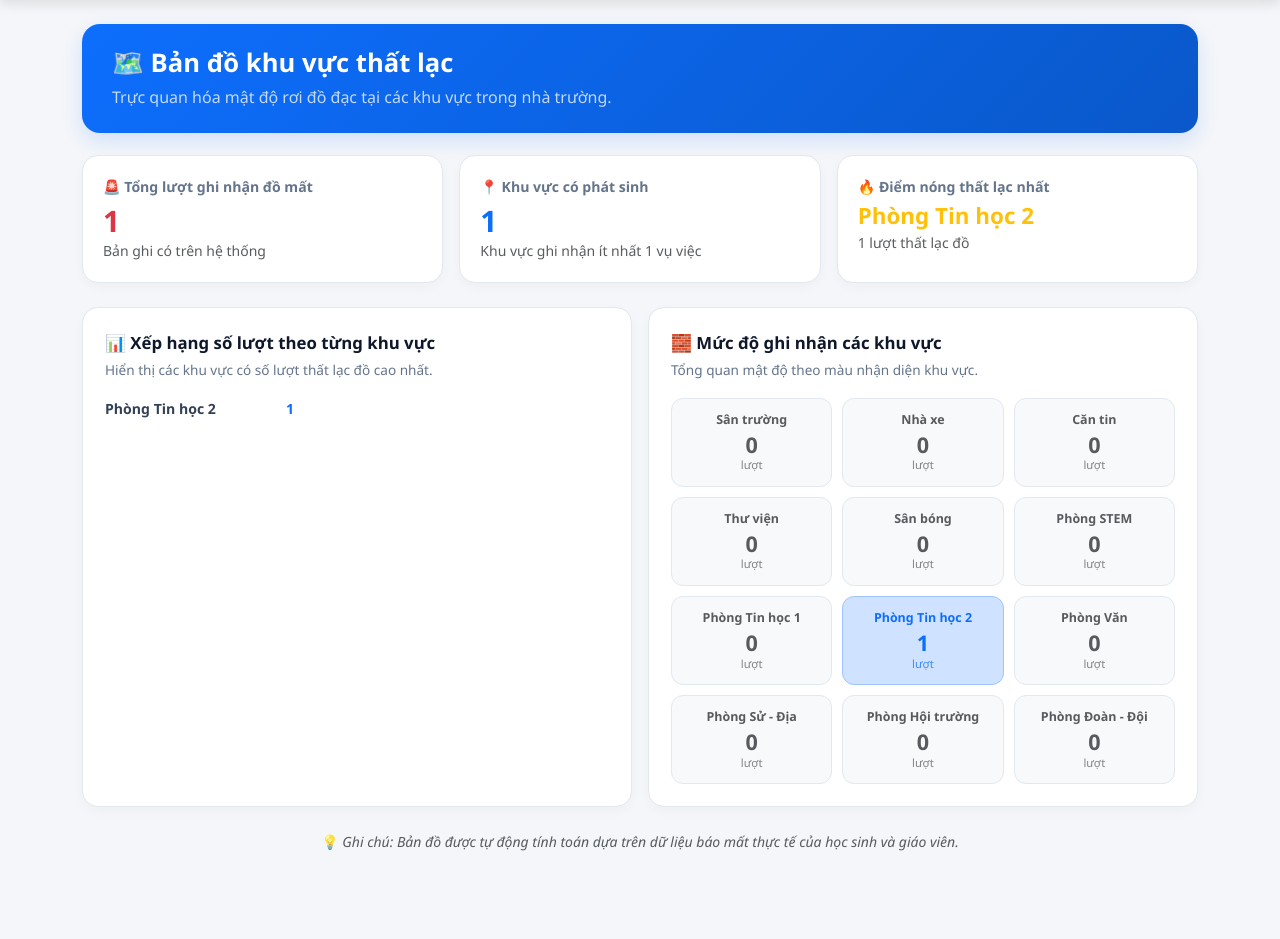
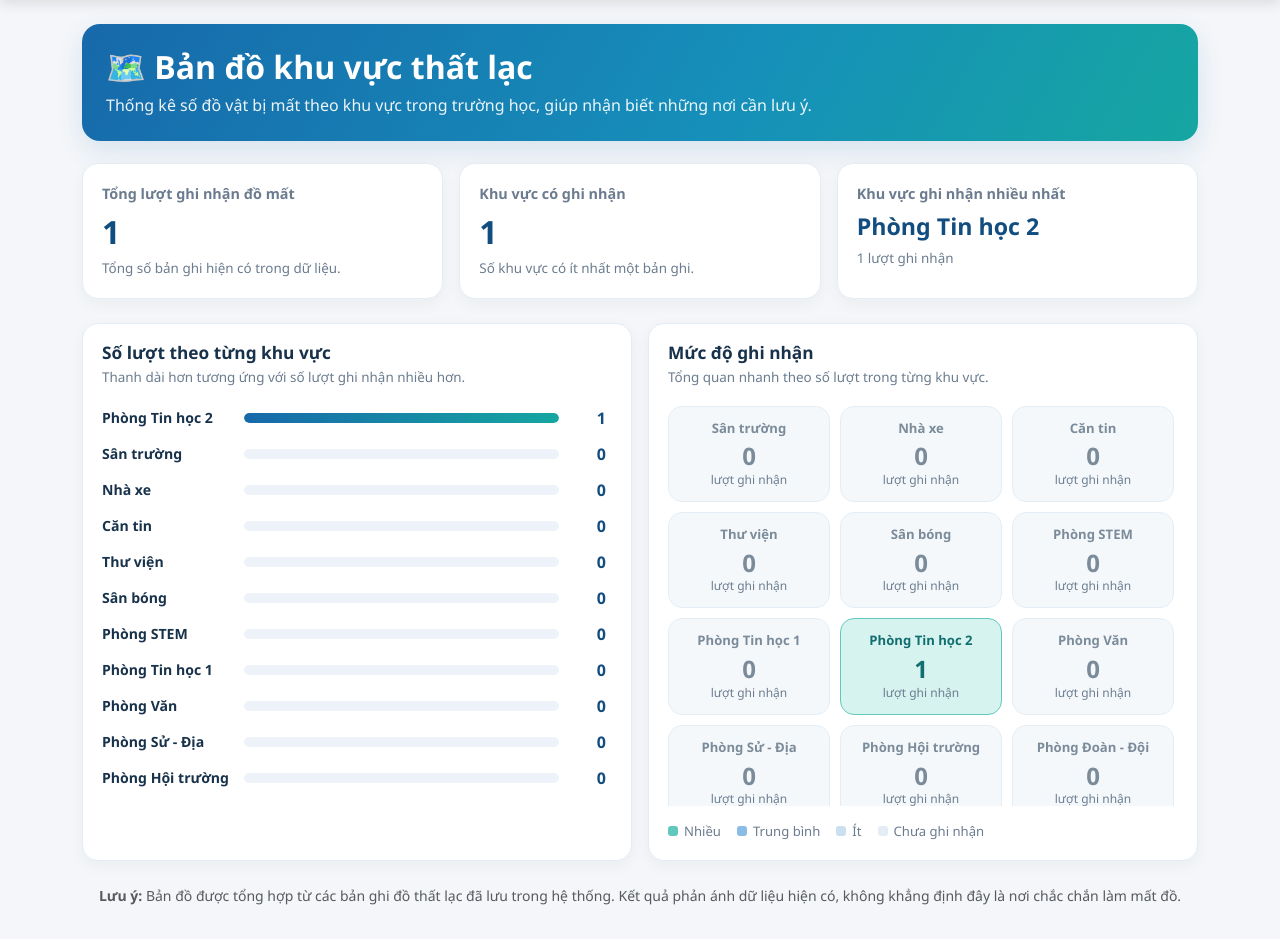
Before and after one commit to vanthihoaphuong-design/smart-lost-found, a Flask app: page /heatmap in a window 1280 px wide. Shown: the part 54-993 px from the top of the page. Run offline with Flask 3, Linux system fonts and the light colour scheme; data comes from the database, SQL or seed files in the repository; some libraries are stand-ins or nearby versions.

Commit message:
heatmap.html

```diff
--- a/templates/heatmap.html
+++ b/templates/heatmap.html
@@ -1,265 +1,376 @@
 {% extends "base.html" %}
 
-{% block title %}Bản đồ khu vực thất lạc{% endblock %}
+{% block title %}Bản đồ thất lạc{% endblock %}
 
 {% block content %}
 <style>
 .hm-page {
+    --blue: #1769aa;
+    --teal: #16a6a1;
+    --ink: #18324b;
+    --muted: #6b7c8f;
+    color: var(--ink);
     width: 100%;
     max-width: 1400px;
     margin: 0 auto;
-    color: #1e293b;
 }
 
 .hm-page .hero {
-    padding: 24px 30px;
+    padding: 24px;
     border-radius: 18px;
     color: #fff;
-    background: linear-gradient(135deg, #0d6efd 0%, #0a58ca 100%);
+    background: linear-gradient(120deg, #1769aa, #168fba 58%, #16a6a1);
     margin-bottom: 22px;
-    box-shadow: 0 8px 20px rgba(13, 110, 253, 0.15);
+    box-shadow: 0 10px 26px rgba(23, 105, 170, .13);
 }
 
-.hm-page .hero h2 {
-    font-size: 1.6rem;
+.hm-page .hero h1 {
+    font-size: clamp(1.4rem, 2.5vw, 2rem);
     font-weight: 800;
-    margin: 0 0 6px;
+    margin: 0 0 7px;
 }
 
-.hm-page .stat-card {
-    background: #fff;
-    border: 1px solid #e2e8f0;
-    border-radius: 16px;
-    padding: 20px;
-    box-shadow: 0 4px 12px rgba(0, 0, 0, 0.03);
-    height: 100%;
+.hm-page .hero p {
+    margin: 0;
+    opacity: .92;
 }
 
-.hm-page .stat-label {
-    font-size: 0.88rem;
-    font-weight: 700;
-    color: #64748b;
-    margin-bottom: 6px;
+.hm-page .stat,
+.hm-page .panel {
+    background: #fff;
+    border: 1px solid #e4edf5;
+    border-radius: 16px;
+    padding: 19px;
+    box-shadow: 0 5px 16px rgba(24, 50, 75, .045);
+    height: 100%;
+    display: flex;
+    flex-direction: column;
 }
 
-.hm-page .stat-value {
-    font-size: 1.85rem;
+.hm-page .label {
+    font-size: .9rem;
+    font-weight: 600;
+    color: var(--muted);
+    margin-bottom: 8px;
+}
+
+.hm-page .value {
+    font-size: 2rem;
     font-weight: 800;
     line-height: 1.2;
+    color: #124d80;
+    overflow-wrap: anywhere;
 }
 
-.hm-page .panel-card {
-    background: #fff;
-    border: 1px solid #e2e8f0;
-    border-radius: 16px;
-    padding: 22px;
-    box-shadow: 0 4px 12px rgba(0, 0, 0, 0.03);
-    height: 100%;
+.hm-page .note,
+.hm-page .subtitle {
+    font-size: .84rem;
+    color: var(--muted);
+    margin-top: 7px;
 }
 
-.hm-page .panel-title {
-    font-size: 1.05rem;
+.hm-page .panel h2 {
+    font-size: 1.08rem;
     font-weight: 800;
-    color: #0f172a;
-    margin-bottom: 4px;
+    margin: 0 0 4px;
 }
 
-.hm-page .panel-sub {
-    font-size: 0.85rem;
-    color: #64748b;
-    margin-bottom: 18px;
+.hm-page .subtitle {
+    margin: 0 0 18px;
 }
 
-/* KHUNG HIỂN THỊ DANH SÁCH GIỚI HẠN CHIỀU CAO CÂN ĐỐI */
-.hm-page .bar-list {
-    display: flex;
-    flex-column: column;
-    gap: 12px;
+/* KHỐI NỘI DUNG CUỘN GỌN GÀNG - TRÁNH TRÀN TRANG */
+.hm-page .bar-container {
+    max-height: 400px;
+    overflow-y: auto;
+    padding-right: 6px;
 }
 
-.hm-page .bar-item {
-    display: flex;
+.hm-page .bar-row {
+    display: grid;
+    grid-template-columns: 130px 1fr 35px;
+    gap: 12px;
     align-items: center;
-    justify-content: space-between;
-    gap: 12px;
+    margin-bottom: 12px;
+    width: 100%;
 }
 
-.hm-page .area-name {
-    font-size: 0.88rem;
-    font-weight: 700;
-    color: #334155;
-    width: 140px;
+.hm-page .area {
+    font-size: .88rem;
+    font-weight: 600;
     white-space: nowrap;
     overflow: hidden;
     text-overflow: ellipsis;
 }
 
-.hm-page .bar-track {
-    flex: 1;
+.hm-page .track {
     height: 10px;
-    background: #f1f5f9;
-    border-radius: 20px;
+    background: #edf3f8;
+    border-radius: 99px;
     overflow: hidden;
+    width: 100%;
 }
 
-.hm-page .bar-fill {
+.hm-page .bar {
     height: 100%;
-    border-radius: 20px;
-    background: linear-gradient(90deg, #0d6efd, #0dcaf0);
+    border-radius: 99px;
+    background: linear-gradient(90deg, #1769aa, #16a6a1);
 }
 
-.hm-page .area-count {
-    font-size: 0.88rem;
+.hm-page .count {
+    text-align: right;
     font-weight: 800;
-    color: #0d6efd;
-    width: 25px;
-    text-align: right;
+    color: #124d80;
+    font-variant-numeric: tabular-nums;
 }
 
-/* LƯỚI KHU VỰC ĐỒNG ĐỀU */
-.hm-page .grid-tiles {
+.hm-page .tiles {
     display: grid;
     grid-template-columns: repeat(3, 1fr);
     gap: 10px;
+    max-height: 400px;
+    overflow-y: auto;
+    padding-right: 4px;
 }
 
-.hm-page .grid-tile {
-    padding: 12px 10px;
-    border-radius: 12px;
+.hm-page .tile {
+    padding: 12px;
+    border-radius: 14px;
+    border: 1px solid #cbdfee;
+    background: #edf5fc;
+    min-height: 90px;
+    display: flex;
+    flex-direction: column;
+    justify-content: center;
     text-align: center;
-    border: 1px solid #e2e8f0;
-    transition: transform 0.2s;
 }
 
-.hm-page .tile-title {
-    font-size: 0.78rem;
+.hm-page .tile-name {
+    font-size: .82rem;
     font-weight: 700;
     white-space: nowrap;
     overflow: hidden;
     text-overflow: ellipsis;
-    margin-bottom: 4px;
 }
 
-.hm-page .tile-num {
-    font-size: 1.35rem;
+.hm-page .tile-count {
+    font-size: 1.5rem;
     font-weight: 800;
-    line-height: 1;
+    line-height: 1.2;
+    margin-top: 4px;
 }
 
-.hm-page .tile-sub {
-    font-size: 0.7rem;
-    opacity: 0.75;
-    margin-top: 2px;
+.hm-page .tile-unit {
+    font-size: .75rem;
+    color: var(--muted);
+}
+
+.hm-page .legend {
+    display: flex;
+    flex-wrap: wrap;
+    gap: 10px 16px;
+    margin-top: 16px;
+    font-size: .82rem;
+    color: var(--muted);
+}
+
+.hm-page .dot {
+    display: inline-block;
+    width: 10px;
+    height: 10px;
+    border-radius: 3px;
+    margin-right: 6px;
+}
+
+.hm-page .empty {
+    padding: 22px;
+    border-radius: 12px;
+    text-align: center;
+    color: var(--muted);
+    background: #f7fafc;
+}
+
+@media (max-width: 768px) {
+    .hm-page .tiles {
+        grid-template-columns: repeat(2, 1fr);
+    }
 }
 </style>
 
 <div class="hm-page">
 
-{# XỬ LÝ DỮ LIỆU AN TOÀN #}
+{# KHỞI TẠO VÀ XỬ LÝ BIẾN DỮ LIỆU AN TOÀN TRÁNH LỖI BACKEND #}
 {% if data is defined and data %}
-    {% set raw_list = data %}
+    {% set heatmap_data = data %}
 {% elif location_counts is defined and location_counts %}
-    {% set raw_list = location_counts.items()|list %}
+    {% set heatmap_data = location_counts.items()|list %}
 {% else %}
-    {% set raw_list = [('Khu Văn phòng', 3), ('Phòng Tin học 1', 2), ('6A1', 2), ('Phòng Sử - Địa', 1), ('Phòng Hội trường', 1), ('Phòng Đoàn - Đội', 1), ('Phòng Tâm lý', 1), ('9A3', 1), ('Sân trường', 0), ('Nhà xe', 0), ('Căn tin', 0), ('Thư viện', 0)] %}
+    {% set heatmap_data = [('Khu Văn phòng', 3), ('Phòng Tin học 1', 2), ('6A1', 2), ('Phòng Sử - Địa', 1), ('Phòng Hội trường', 1), ('Phòng Đoàn - Đội', 1), ('Phòng Tâm lý', 1), ('9A3', 1), ('Sân trường', 0), ('Nhà xe', 0), ('Căn tin', 0), ('Thư viện', 0)] %}
 {% endif %}
 
-{# LỌC DỮ LIỆU & TÍNH TOÁN #}
-{% set ns = namespace(total=0, active=0, top_name='Chưa có', top_count=0) %}
-{% for area, count in raw_list %}
+{% set ns = namespace(total=0, active=0, top_name='Chưa có dữ liệu', top_count=0) %}
+
+{% for area, count in heatmap_data %}
     {% set ns.total = ns.total + count %}
+
     {% if count > 0 %}
         {% set ns.active = ns.active + 1 %}
     {% endif %}
+
     {% if count > ns.top_count %}
         {% set ns.top_count = count %}
         {% set ns.top_name = area %}
     {% endif %}
 {% endfor %}
 
-{% set max_count = ([raw_list|map(attribute=1)|list|max, 1]|max) if raw_list else 1 %}
+{% set max_count = ([heatmap_data|map(attribute=1)|list|max, 1]|max) if heatmap_data else 1 %}
 
-<!-- HERO BANNER -->
 <section class="hero">
-    <h2 class="text-white">🗺️ Bản đồ khu vực thất lạc</h2>
-    <p class="mb-0 opacity-75">
-        Trực quan hóa mật độ rơi đồ đạc tại các khu vực trong nhà trường.
+    <h1>🗺️ Bản đồ khu vực thất lạc</h1>
+    <p>
+        Thống kê số đồ vật bị mất theo khu vực trong trường học,
+        giúp nhận biết những nơi cần lưu ý.
     </p>
 </section>
 
-<!-- 3 THẺ TỔNG QUAN -->
+<!-- Ba ô thống kê -->
 <div class="row g-3 mb-4">
-    <div class="col-md-4">
-        <div class="stat-card">
-            <div class="stat-label">🚨 Tổng lượt ghi nhận đồ mất</div>
-            <div class="stat-value text-danger">{{ ns.total }}</div>
-            <small class="text-muted">Bản ghi có trên hệ thống</small>
-        </div>
-    </div>
-    <div class="col-md-4">
-        <div class="stat-card">
-            <div class="stat-label">📍 Khu vực có phát sinh</div>
-            <div class="stat-value text-primary">{{ ns.active }}</div>
-            <small class="text-muted">Khu vực ghi nhận ít nhất 1 vụ việc</small>
-        </div>
-    </div>
-    <div class="col-md-4">
-        <div class="stat-card">
-            <div class="stat-label">🔥 Điểm nóng thất lạc nhất</div>
-            <div class="stat-value text-warning text-truncate" style="font-size: 1.4rem;">{{ ns.top_name }}</div>
-            <small class="text-muted">{{ ns.top_count }} lượt thất lạc đồ</small>
-        </div>
-    </div>
-</div>
 
-<!-- KHỐI CHÍNH CÂN BẰNG 2 BÊN -->
-<div class="row g-3 mb-4">
-    <!-- CỘT TRÁI: TOP NƠI MẤT ĐỒ (LỌC BỎ CÁC Ô SỐ 0 THỪA THÃI) -->
-    <div class="col-lg-6">
-        <div class="panel-card">
-            <div class="panel-title">📊 Xếp hạng số lượt theo từng khu vực</div>
-            <div class="panel-sub">Hiển thị các khu vực có số lượt thất lạc đồ cao nhất.</div>
-
-            <div class="bar-list">
-                {% set active_items = raw_list | selectattr(1, 'gt', 0) | sort(attribute=1, reverse=true) | list %}
-                {% if active_items %}
-                    {% for area, count in active_items %}
-                    <div class="bar-item">
-                        <div class="area-name" title="{{ area }}">{{ area }}</div>
-                        <div class="bar-track">
-                            <div class="bar-fill" style="width: {{ (count / max_count * 100)|round }}%;"></div>
-                        </div>
-                        <div class="area-count">{{ count }}</div>
-                    </div>
-                    {% endfor %}
-                {% else %}
-                    <div class="text-center text-muted py-4">Chưa có thông tin phát sinh.</div>
-                {% endif %}
-            </div>
+    <div class="col-12 col-md-4">
+        <div class="stat">
+            <div class="label">Tổng lượt ghi nhận đồ mất</div>
+            <div class="value">{{ ns.total }}</div>
+            <div class="note">Tổng số bản ghi hiện có trong dữ liệu.</div>
         </div>
     </div>
 
-    <!-- CỘT PHẢI: LƯỚI TỔNG QUAN TẤT CẢ KHU VỰC -->
-    <div class="col-lg-6">
-        <div class="panel-card">
-            <div class="panel-title">🧱 Mức độ ghi nhận các khu vực</div>
-            <div class="panel-sub">Tổng quan mật độ theo màu nhận diện khu vực.</div>
-
-            <div class="grid-tiles">
-                {% for area, count in raw_list[:12] %}
-                <div class="grid-tile {% if count >= 3 %}bg-danger-subtle border-danger-subtle text-danger{% elif count > 0 %}bg-primary-subtle border-primary-subtle text-primary{% else %}bg-light text-muted{% endif %}">
-                    <div class="tile-title" title="{{ area }}">{{ area }}</div>
-                    <div class="tile-num">{{ count }}</div>
-                    <div class="tile-sub">lượt</div>
-                </div>
-                {% endfor %}
-            </div>
+    <div class="col-12 col-md-4">
+        <div class="stat">
+            <div class="label">Khu vực có ghi nhận</div>
+            <div class="value">{{ ns.active }}</div>
+            <div class="note">Số khu vực có ít nhất một bản ghi.</div>
         </div>
     </div>
+
+    <div class="col-12 col-md-4">
+        <div class="stat">
+            <div class="label">Khu vực ghi nhận nhiều nhất</div>
+            <div class="value" style="font-size:1.45rem">
+                {{ ns.top_name }}
+            </div>
+            <div class="note">{{ ns.top_count }} lượt ghi nhận</div>
+        </div>
+    </div>
+
 </div>
 
-<div class="text-muted small text-center">
-    💡 <i>Ghi chú: Bản đồ được tự động tính toán dựa trên dữ liệu báo mất thực tế của học sinh và giáo viên.</i>
+<div class="row g-3 mb-4">
+
+    <!-- Biểu đồ thanh ngang -->
+    <div class="col-12 col-lg-6">
+        <section class="panel">
+            <h2>Số lượt theo từng khu vực</h2>
+            <div class="subtitle">
+                Thanh dài hơn tương ứng với số lượt ghi nhận nhiều hơn.
+            </div>
+
+            {% if heatmap_data %}
+                <div class="bar-container">
+                    {% for area, count in heatmap_data|sort(attribute=1, reverse=true) %}
+
+                    <div class="bar-row">
+                        <div class="area" title="{{ area }}">{{ area }}</div>
+
+                        <div class="track"
+                             role="img"
+                             aria-label="{{ area }}: {{ count }} lượt">
+                            <div class="bar"
+                                 style="width:{{ ((count / max_count) * 100)|round if max_count else 0 }}%">
+                            </div>
+                        </div>
+
+                        <div class="count">{{ count }}</div>
+                    </div>
+
+                    {% endfor %}
+                </div>
+            {% else %}
+                <div class="empty">Chưa có dữ liệu để thống kê.</div>
+            {% endif %}
+        </section>
+    </div>
+
+    <!-- Bản đồ màu theo khu vực -->
+    <div class="col-12 col-lg-6">
+        <section class="panel">
+            <h2>Mức độ ghi nhận</h2>
+            <div class="subtitle">
+                Tổng quan nhanh theo số lượt trong từng khu vực.
+            </div>
+
+            {% if heatmap_data %}
+            <div class="tiles">
+
+                {% for area, count in heatmap_data %}
+
+                    {% set intensity = (count / max_count) if max_count else 0 %}
+
+                    {% if count == 0 %}
+                        {% set bg = '#f4f8fb' %}
+                        {% set border = '#e4edf5' %}
+                        {% set color = '#7b8b9a' %}
+                    {% elif intensity >= 0.7 %}
+                        {% set bg = '#d7f3ef' %}
+                        {% set border = '#62c8bd' %}
+                        {% set color = '#116e70' %}
+                    {% elif intensity >= 0.35 %}
+                        {% set bg = '#e1effb' %}
+                        {% set border = '#8abce5' %}
+                        {% set color = '#175d91' %}
+                    {% else %}
+                        {% set bg = '#edf5fc' %}
+                        {% set border = '#cbdfee' %}
+                        {% set color = '#345b78' %}
+                    {% endif %}
+
+                    <div class="tile"
+                         style="background:{{ bg }};border-color:{{ border }}">
+
+                        <div class="tile-name" style="color:{{ color }}" title="{{ area }}">
+                            {{ area }}
+                        </div>
+
+                        <div class="tile-count" style="color:{{ color }}">
+                            {{ count }}
+                        </div>
+
+                        <div class="tile-unit">lượt ghi nhận</div>
+                    </div>
+
+                {% endfor %}
+
+            </div>
+
+            <div class="legend">
+                <span><i class="dot" style="background:#62c8bd"></i>Nhiều</span>
+                <span><i class="dot" style="background:#8abce5"></i>Trung bình</span>
+                <span><i class="dot" style="background:#cbdfee"></i>Ít</span>
+                <span><i class="dot" style="background:#e4edf5"></i>Chưa ghi nhận</span>
+            </div>
+
+            {% else %}
+                <div class="empty">Chưa có dữ liệu để hiển thị.</div>
+            {% endif %}
+
+        </section>
+    </div>
+
+</div>
+
+<div class="text-muted small text-center mt-3">
+    <strong>Lưu ý:</strong>
+    Bản đồ được tổng hợp từ các bản ghi đồ thất lạc đã lưu trong hệ thống.
+    Kết quả phản ánh dữ liệu hiện có, không khẳng định đây là nơi chắc chắn làm mất đồ.
 </div>
 
 </div>
```
